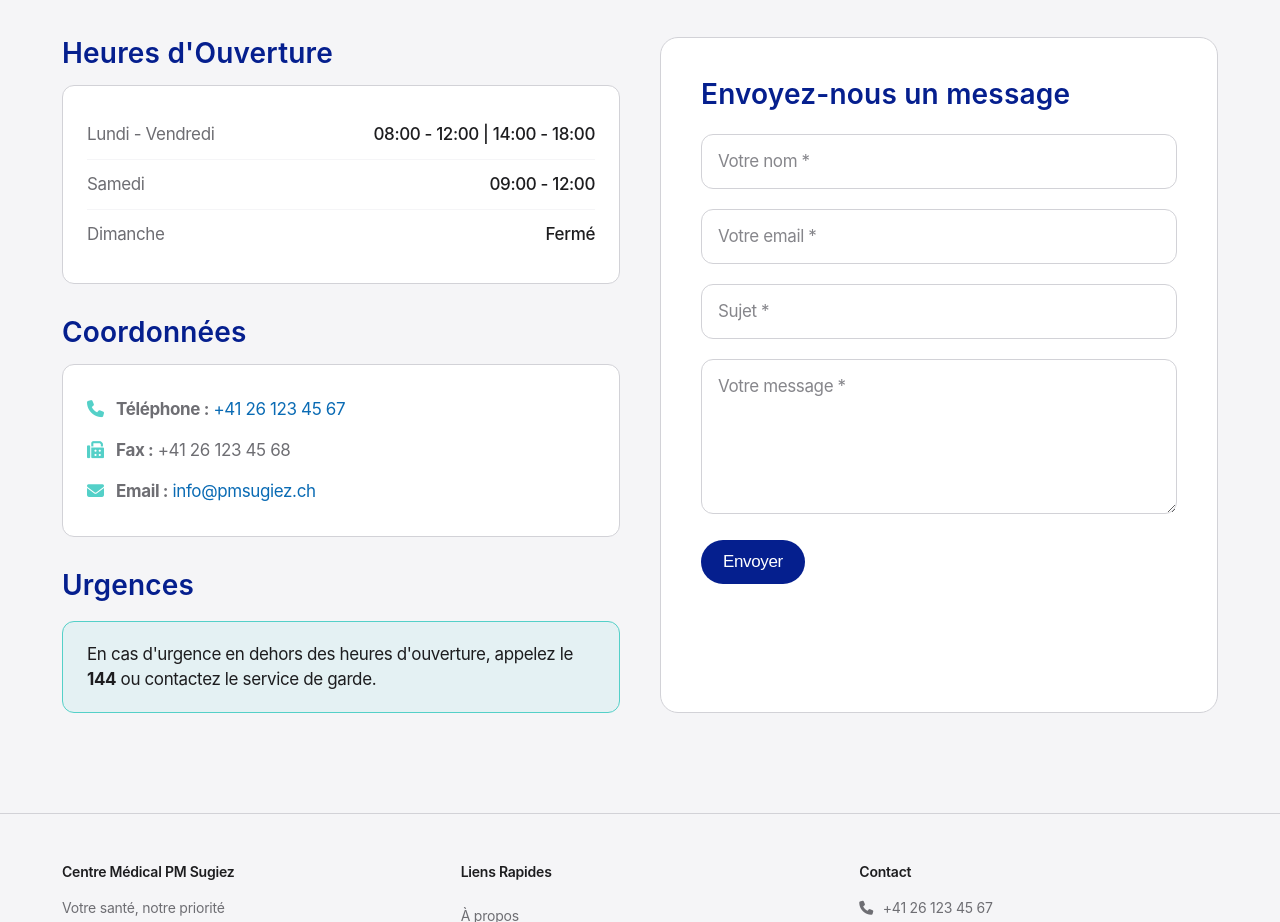
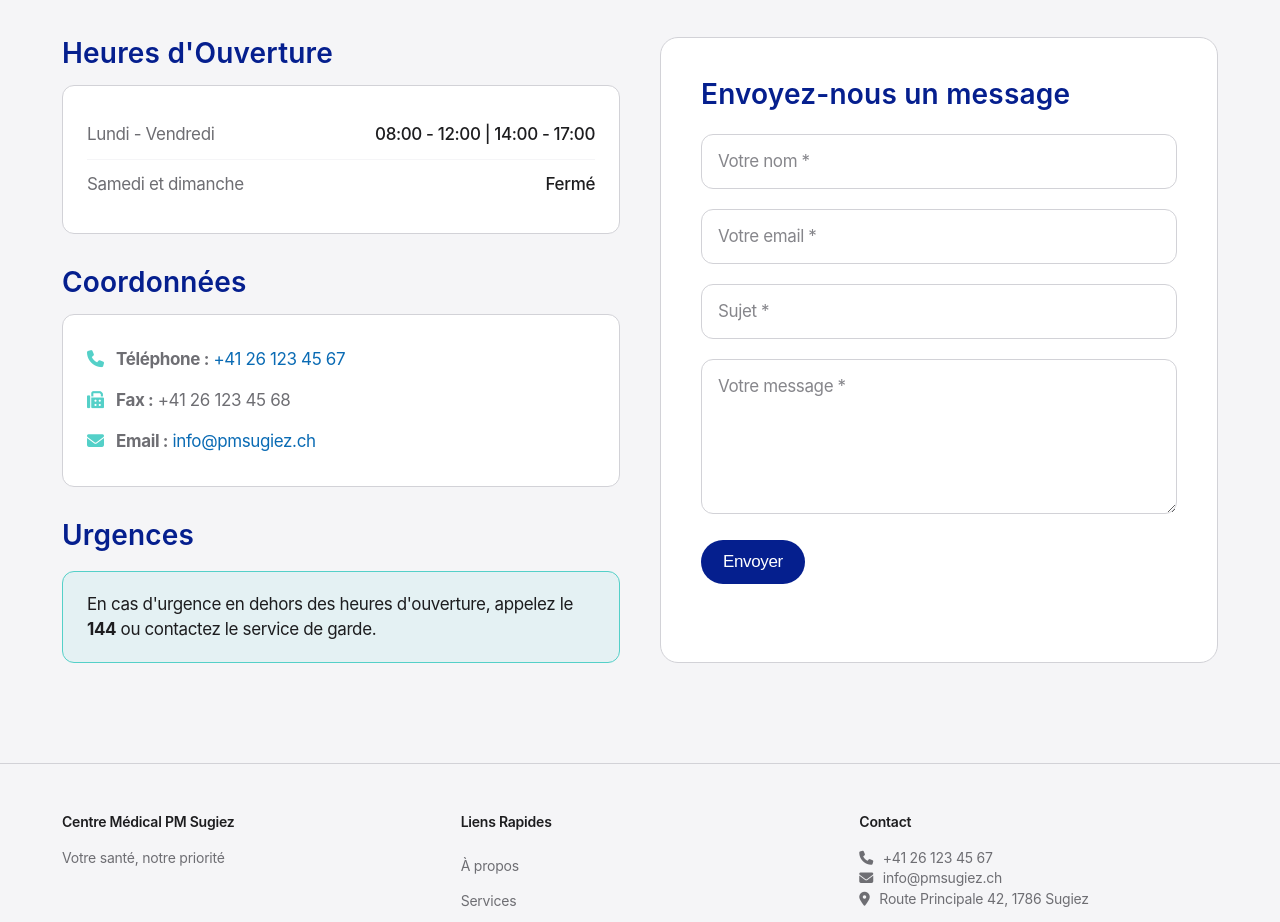
Before and after one commit to doctorfill-dev/pmsugiez.ch, a plain HTML site: page index.html in a window 1280 px wide. Shown: the part 8180-9102 px from the top of the page. Drawn offline with Linux system fonts and the light colour scheme.

Commit message:
Update opening hours in index.html for accuracy

```diff
--- a/index.html
+++ b/index.html
@@ -407,14 +407,10 @@
                     <div class="hours">
                         <div class="hour-row">
                             <span>Lundi - Vendredi</span>
-                            <span>08:00 - 12:00 | 14:00 - 18:00</span>
+                            <span>08:00 - 12:00 | 14:00 - 17:00</span>
                         </div>
                         <div class="hour-row">
-                            <span>Samedi</span>
-                            <span>09:00 - 12:00</span>
-                        </div>
-                        <div class="hour-row">
-                            <span>Dimanche</span>
+                            <span>Samedi et dimanche</span>
                             <span>Fermé</span>
                         </div>
                     </div>
```
